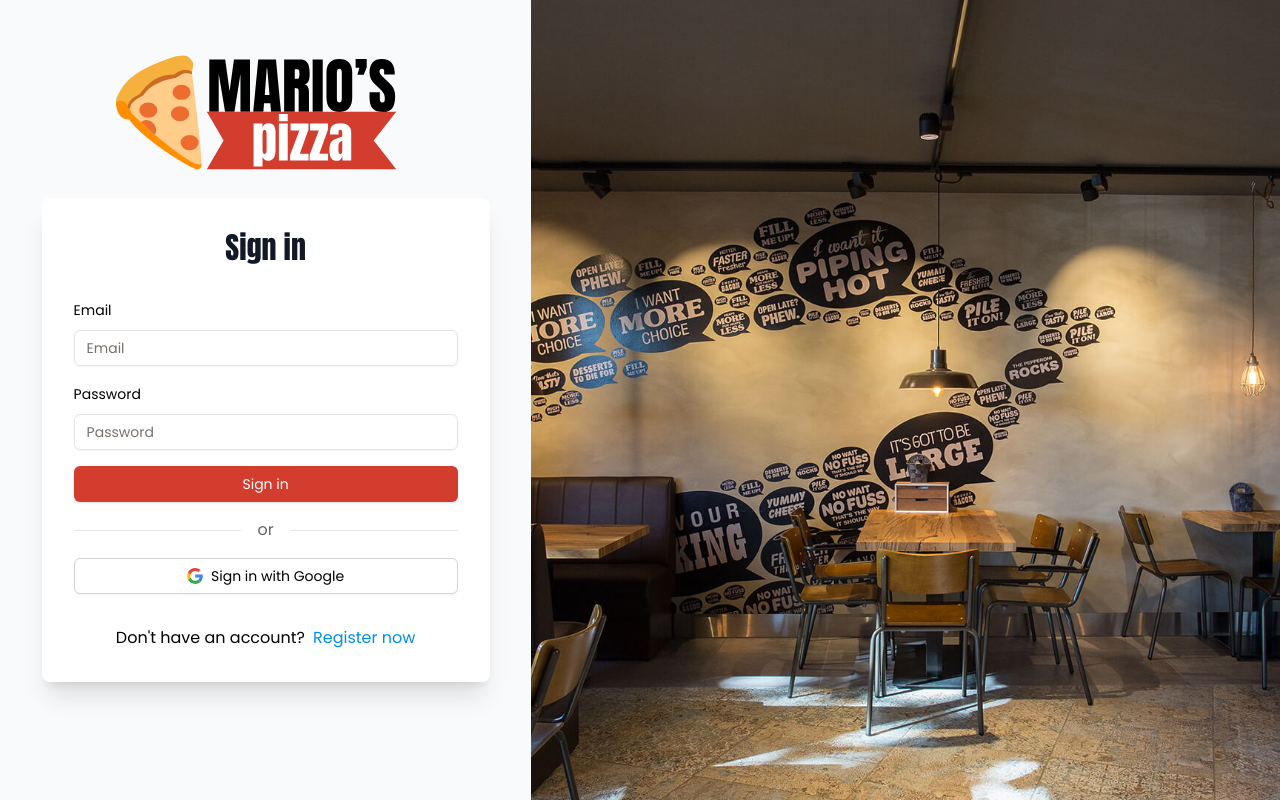
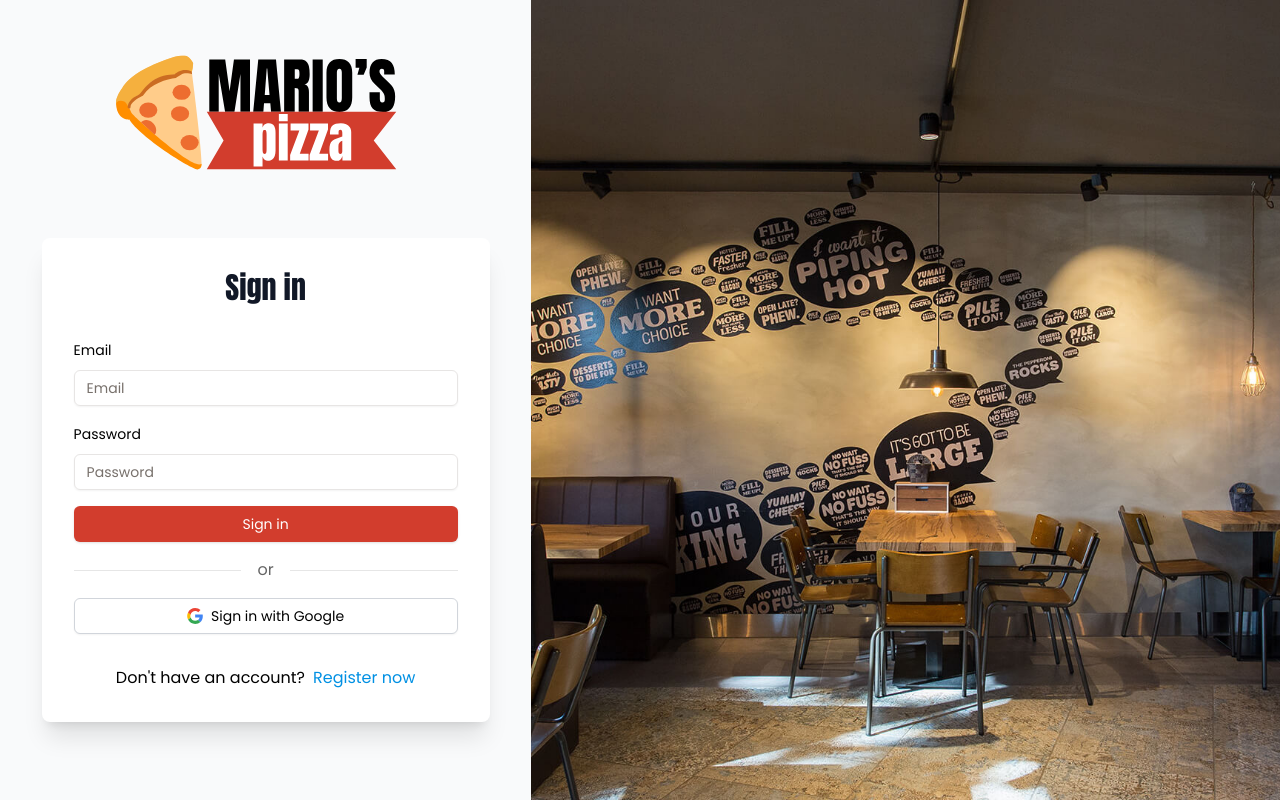
Before and after one commit to jarvin-s/marios-pizza, a Next.js app: page /en/sign-in in a window 1280 px wide. Built offline with nearby package versions, Linux system fonts and the light colour scheme; no server answers.

Commit message:
style: fix top margin login/register pages

```diff
--- a/src/app/[locale]/(no-layout)/sign-in/page.tsx
+++ b/src/app/[locale]/(no-layout)/sign-in/page.tsx
@@ -80,7 +80,7 @@ export default function SignInPage() {
                         />
                     </Link>
                 </div>
-                <div className='mt-20 w-full max-w-md space-y-8 rounded-lg bg-white p-8 shadow-xl'>
+                <div className='mt-40 w-full max-w-md space-y-8 rounded-lg bg-white p-8 shadow-xl'>
                     <h2
                         className={`${anton.className} text-center text-3xl text-gray-900`}
                     >
--- a/src/app/[locale]/(no-layout)/sign-up/page.tsx
+++ b/src/app/[locale]/(no-layout)/sign-up/page.tsx
@@ -103,7 +103,7 @@ export default function SignUpPage() {
                         />
                     </Link>
                 </div>
-                <div className='mt-40 w-full max-w-md space-y-8 rounded-lg bg-white p-8 shadow-md'>
+                <div className='mt-[12.5rem] w-full max-w-md space-y-8 rounded-lg bg-white p-8 shadow-md'>
                     <h2
                         className={`${anton.className} text-center text-3xl text-gray-900`}
                     >
```
